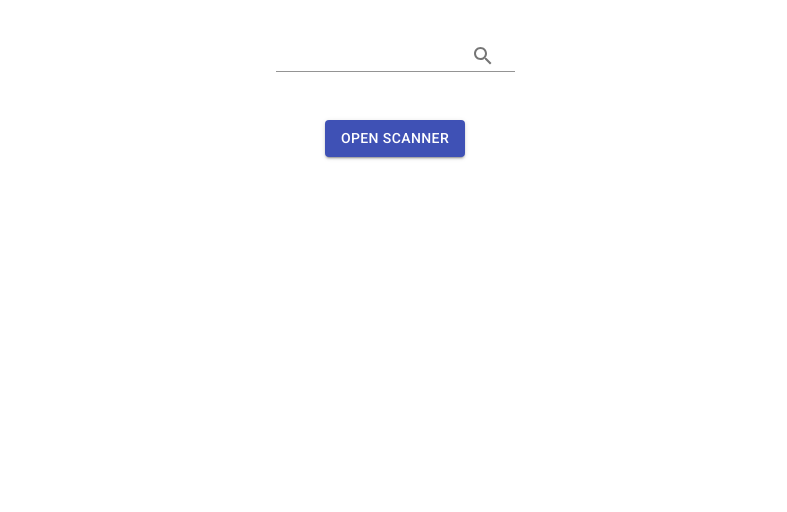
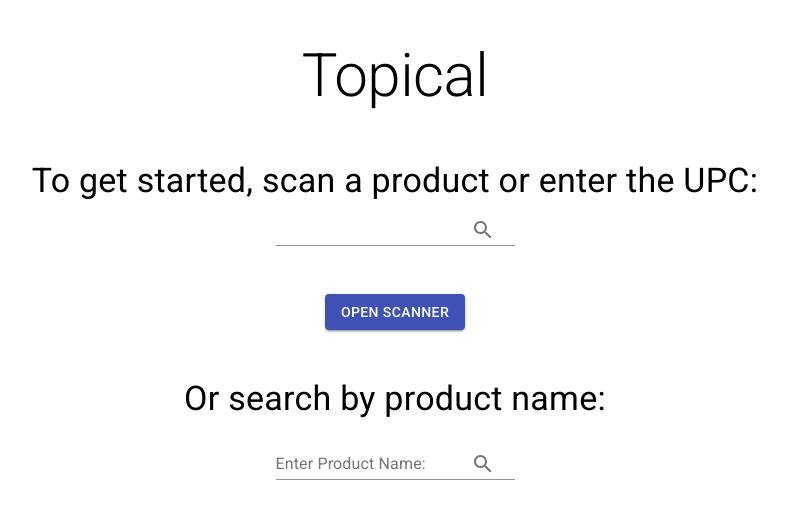
Before and after one commit to kaleyfawcett/Topical-Frontend, a React (Create React App) app in the folder topical/: page / in a window 1280 px wide. Shown: the top 512 px of the page, without its empty margins (245-1032 px from the left). Built offline with nearby package versions, Linux system fonts and the light colour scheme; no server answers.

Commit message:
added other components back to main page

```diff
--- a/topical/src/App.js
+++ b/topical/src/App.js
@@ -1,8 +1,7 @@
 import React from 'react'
 import './App.css'
 import { Typography, Grid, Box } from '@material-ui/core'
-// import BarcodeSearch from './components/BarcodeSearch'
-// import NameSearch from './components/NameSearch'
+import NameSearch from './components/NameSearch'
 import QuaggaDisplay from './components/QuaggaDisplay'
 
 const containerStyles = {
@@ -15,20 +14,19 @@ function App () {
   return (
     <Grid container direction='column'>
       <div style={containerStyles}>
-        {/* <Typography variant='h2' gutterBottom>
+        <Typography variant='h2' gutterBottom>
         Topical
-      </Typography>
+        </Typography>
         <Box m={6}>
-        <Typography variant='h4' gutterBottom>
+          <Typography variant='h4' gutterBottom>
         To get started, scan a product or enter the UPC:
           </Typography>
-        <BarcodeSearch />
-      </Box>
+          <QuaggaDisplay />
+        </Box>
         <Typography variant='h4' gutterBottom>
         Or search by product name:
-      </Typography>
-        <NameSearch /> */}
-        <QuaggaDisplay />
+        </Typography>
+        <NameSearch />
 
       </div>
     </Grid>
```
